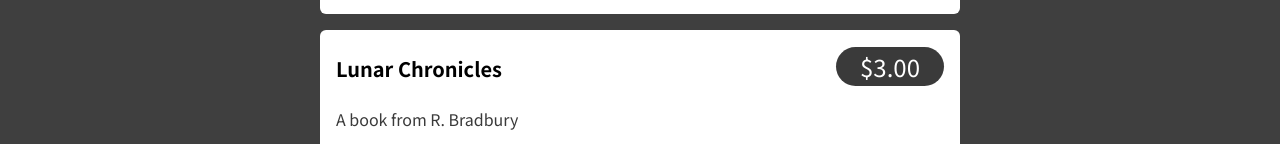
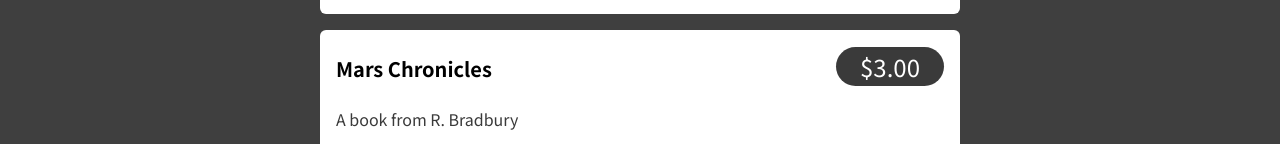
Before and after one commit to Ceyene/ReduxCart, a React (Create React App) app: page / in a window 1280 px wide. Shown: the part 531-675 px from the top of the page. Built offline with nearby package versions, Linux system fonts and the light colour scheme.

Commit message:
Some corrections

```diff
--- a/src/components/Shop/Products.js
+++ b/src/components/Shop/Products.js
@@ -19,7 +19,7 @@ const DUMMY_PRODUCTS = [
 	{
 		id: 'p3',
 		price: 3,
-		title: 'Lunar Chronicles',
+		title: 'Mars Chronicles',
 		description: 'A book from R. Bradbury',
 	},
 ];
```
